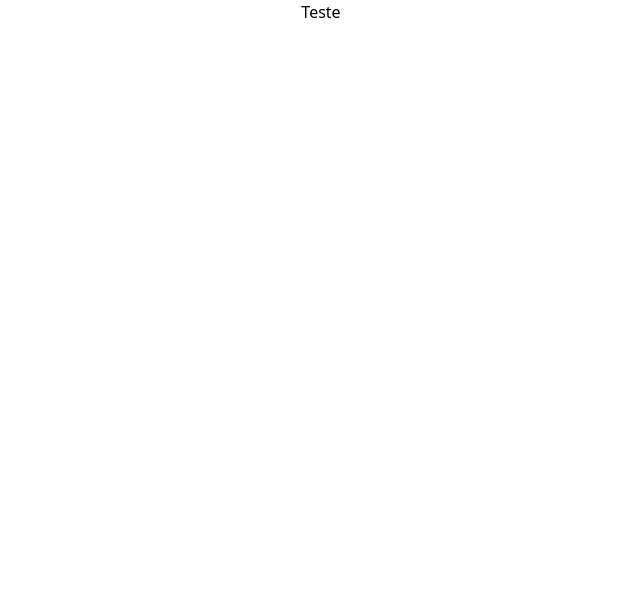
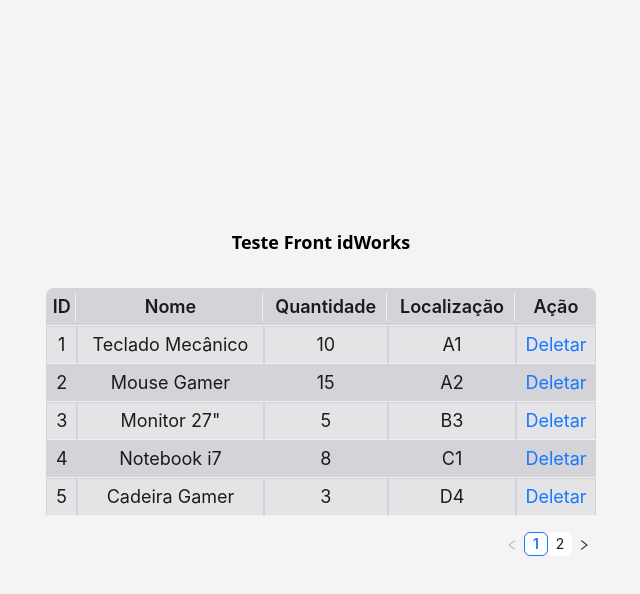
Before and after one commit to llucasy/teste-front-idworks, a React (Vite) app: page / in a window 1280 px wide. Shown: the top 594 px of the page, without its empty margins (319-959 px from the left). Built offline with nearby package versions, Linux system fonts and the light colour scheme; data requests are answered from the project's data file.

Commit message:
feat: display data - datatable

```diff
--- a/src/App.tsx
+++ b/src/App.tsx
@@ -1,7 +1,21 @@
+import { useEffect, useState } from 'react'
+import DataTable from './components/DataTable'
+
 function App() {
+  const [products, setProducts] = useState([])
+
+  useEffect(() => {
+    fetch('http://localhost:3001/products')
+      .then((response) => response.json())
+      .then((data) => setProducts(data))
+  }, [])
+
   return (
-    <div className="App">
-      <p className="text-center">Teste</p>
+    <div className="App flex h-screen w-screen flex-col items-center justify-center gap-8 bg-zinc-100 sm:px-8 px-1">
+      <p className="text-center font-semibold text-lg">Teste Front idWorks</p>
+      <div className='w-full max-w-[550px] overflow-x-scroll'>
+        <DataTable data={products} />
+      </div>
     </div>
   )
 }
--- /dev/null
+++ b/src/components/DataTable.tsx
@@ -0,0 +1,54 @@
+import { Space, Table } from 'antd'
+import type { TableProps } from 'antd'
+
+interface DataType {
+  id: string
+  name: string
+  quantity: number
+  location: string
+}
+
+const columns: TableProps<DataType>['columns'] = [
+  {
+    title: 'ID',
+    dataIndex: 'id',
+    key: 'id',
+  },
+  {
+    title: 'Nome',
+    dataIndex: 'name',
+    key: 'name',
+  },
+  {
+    title: 'Quantidade',
+    dataIndex: 'quantity',
+    key: 'quantity',
+  },
+  {
+    title: 'Localização',
+    dataIndex: 'location',
+    key: 'location',
+  },
+  {
+    title: 'Ação',
+    key: 'action',
+    render: (_, record) => (
+      <Space size="middle">
+        <a>Deletar</a>
+      </Space>
+    ),
+  },
+]
+
+export default function DataTable({ data }: { data: DataType[] }) {
+  return (
+    <Table<DataType>
+      columns={columns}
+      dataSource={data}
+      size="small"
+      pagination={{ pageSize: 5 }}
+      className="w-full"
+      rootClassName='data-table'
+    />
+  )
+}
--- a/src/index.css
+++ b/src/index.css
@@ -5,3 +5,19 @@
 }
 @tailwind components;
 @tailwind utilities;
+
+.data-table th, .data-table td {
+  @apply border border-gray-300 text-[0.700rem] sm:text-lg !p-1 !text-center;
+}
+
+.data-table tr:nth-child(even) {
+  @apply !bg-zinc-300;
+}
+
+.data-table tr:nth-child(odd) {
+  @apply !bg-zinc-200;
+}
+
+.data-table th {
+  @apply !bg-zinc-300;
+}
```
